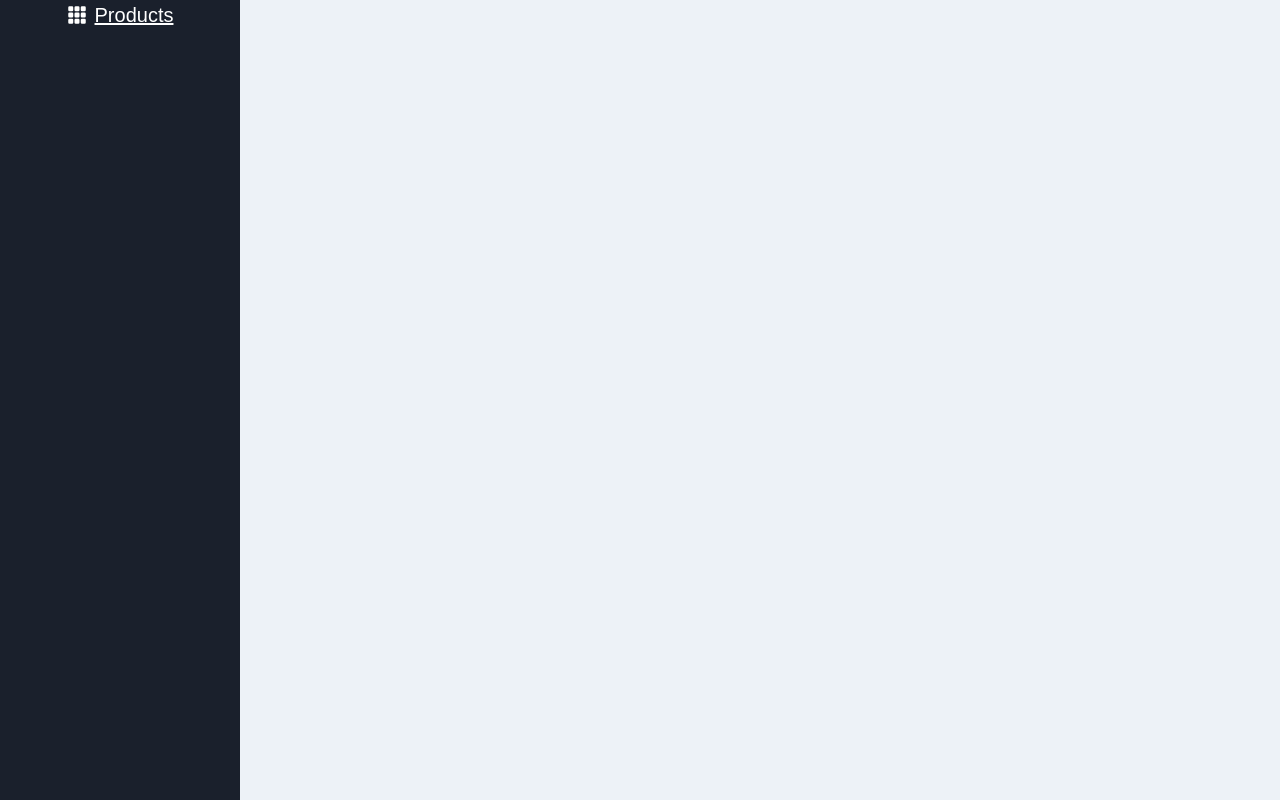
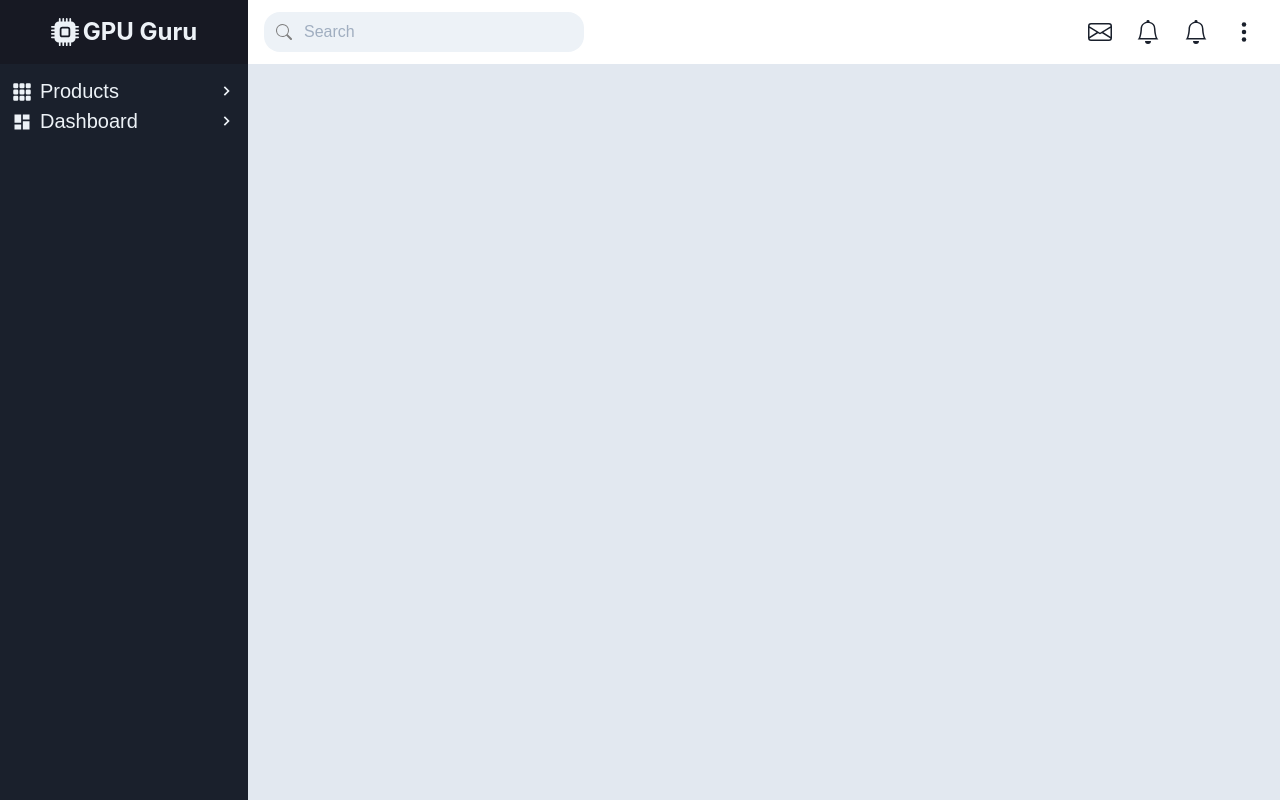
Before and after one commit to t-fisher98/gpu-guru-react, a React (Create React App) app: page /dashboard in a window 1280 px wide. Built offline with nearby package versions, Linux system fonts and the light colour scheme.

Commit message:
Added SideBar and AppBar to Dashboard.js

```diff
--- /dev/null
+++ b/src/components/appbar/AppBar.js
@@ -0,0 +1,104 @@
+import React, { useState } from 'react'
+
+import {
+  Flex,
+  InputGroup,
+  Input,
+  InputLeftElement,
+  HStack,
+  IconButton,
+  Img
+} from '@chakra-ui/react'
+import {
+  BsSearch,
+  BsEnvelope,
+  BsEnvelopeOpen,
+  BsBell,
+  BsBellFill,
+} from "react-icons/bs";
+import { IoEllipsisVertical } from 'react-icons/io5'
+
+function AppBar(props) {
+
+  const [mailHover, setMailHover] = useState(false);
+
+  const mailHoverState = () => setMailHover(!mailHover);
+
+  return (
+    <Flex
+      position="fixed"
+      px="1rem"
+      width="calc(100% - 15.5rem)"
+      height="4rem"
+      bg="white"
+      right="0"
+      alignItems="center"
+      justifyContent="space-between"
+    >
+      <InputGroup>
+        <Input
+          type="search"
+          placeholder="Search"
+          width="20rem"
+          borderRadius="1rem"
+          border="none"
+          bg="gray.100"
+          color="gray.800"
+          _focus={{ bg: "gray.200" }}
+        ></Input>
+        <InputLeftElement
+          children={<BsSearch color="gray" />}
+          pointerEvents="none"
+        />
+      </InputGroup>
+      <HStack>
+        <IconButton
+          icon={mailHover ? <BsEnvelopeOpen /> : <BsEnvelope />}
+          variant="ghost"
+          isRound
+          size="md"
+          fontSize="1.5rem"
+          _hover={{ cursor: "pointer", bgColor: "gray.100" }}
+          _focus={{ outline: "none" }}
+          onMouseEnter={mailHoverState}
+          onMouseLeave={mailHoverState}
+        />
+        <IconButton
+          icon={<BsBell />}
+          variant="ghost"
+          isRound
+          size="md"
+          fontSize="1.5rem"
+          _hover={{ cursor: "pointer", bgColor: "gray.100" }}
+          _focus={{ outline: "none" }}
+        />
+        <IconButton
+          icon={<BsBell />}
+          variant="ghost"
+          isRound
+          size="md"
+          fontSize="1.5rem"
+          _hover={{ cursor: "pointer", bgColor: "gray.100" }}
+          _focus={{ outline: "none" }}
+        />
+        <IconButton
+          icon={<IoEllipsisVertical />}
+          variant="ghost"
+          isRound
+          size="md"
+          fontSize="1.5rem"
+          _hover={{
+            cursor: "pointer",
+            bgColor: "gray.100",
+            transform: "rotate(-90deg)",
+          }}
+          _focus={{ outline: "none" }}
+        >
+          TF
+        </IconButton>
+      </HStack>
+    </Flex>
+  );
+}
+
+export default AppBar
--- /dev/null
+++ b/src/components/appbar/index.js
@@ -0,0 +1 @@
+export {default as AppBar} from './AppBar'
--- a/src/components/sidebar/SideBar.js
+++ b/src/components/sidebar/SideBar.js
@@ -1,15 +1,38 @@
 import React from 'react'
 
-import { Box } from '@chakra-ui/react'
+import { Branding } from 'ui/branding';
+import { SideBarLink } from 'ui/links';
+import {
+  Box,
+  Flex,
+  Center,
+  Heading,
+  Button,
+  Link,
+  List,
+  ListItem,
+  ListIcon,
+  Icon,
+} from "@chakra-ui/react";
+import { BsFillCpuFill, BsFillGrid3X3GapFill } from "react-icons/bs";
+import { MdDashboard } from 'react-icons/md'
 
-function SideBar(props) {
+export default function SideBar({children, ...props}) {
   return (
-    <Box>
-      <header>
-        <h1>Test</h1>
-      </header>
+    <Box width="15.5rem" height="100vh" bg="gray.800">
+      <Center bg="gray.900" color={"gray.100"} height="4rem" gap="1">
+        <Branding icon={BsFillCpuFill} iFs="1.75rem" hFs="1.5rem">
+          GPU Guru
+        </Branding>
+      </Center>
+      <List mt="3">
+        <ListItem _hover={{ bgColor: "blue.600" }}>
+          <SideBarLink icon={BsFillGrid3X3GapFill}>Products</SideBarLink>
+        </ListItem>
+        <ListItem _hover={{ bgColor: "blue.600" }}>
+          <SideBarLink icon={MdDashboard}>Dashboard</SideBarLink>
+        </ListItem>
+      </List>
     </Box>
-  )
+  );
 }
-
-export default SideBar;
--- a/src/pages/dashboard/DashboardPage.js
+++ b/src/pages/dashboard/DashboardPage.js
@@ -1,52 +1,15 @@
 import React, { useState } from 'react'
-import {
-  Flex,
-  Box,
-  Button,
-  Link,
-  List,
-  ListItem,
-  ListIcon
-} from '@chakra-ui/react'
-import {
-  BsFillGrid3X3GapFill
-} from 'react-icons/bs'
+import { Flex } from '@chakra-ui/react'
+import { SideBar } from 'components/sidebar'
+import { AppBar } from 'components/appbar'
 
 function DashboardPage() {
 
-  const [ isOpen, setIsOpen ] = useState(true);
-
-  const toggleSidebar = () => setIsOpen(!isOpen)
-
   return (
-    <>
-      <Flex width="100vw" height="100vh" bg="gray.100">
-        <Box
-          width={isOpen ? "15rem" : "2rem"}
-          height="100vh"
-          bg="gray.800"
-        >
-          <List>
-            <ListItem>
-              <Link
-                display="flex"
-                alignItems="center"
-                justifyContent="center"
-                fontSize="xl"
-                color="white"
-              >
-                <ListIcon as={BsFillGrid3X3GapFill}></ListIcon>
-                Products
-              </Link>
-            </ListItem>
-          </List>
-        </Box>
-        {/* <Button onClick={toggleSidebar}>Slide</Button> */}
-        <Flex>
-
-        </Flex>
-      </Flex>
-    </>
+    <Flex width="100vw" height="100vh" bg="gray.200">
+      <SideBar />
+      <AppBar />
+    </Flex>
   );
 }
 
--- a/src/pages/login/LoginPage.js
+++ b/src/pages/login/LoginPage.js
@@ -107,7 +107,7 @@ function LoginPage() {
             <VStack spacing={4}>
               <FormControl isRequired={emailHasValue}>
                 <FormLabel>Email</FormLabel>
-                <Input onChange={onInputChange} type="email" required></Input>
+                <Input onChange={onInputChange} type="email" required />
               </FormControl>
               <FormControl isRequired={passwordHasValue}>
                 <FormLabel>Password</FormLabel>
@@ -116,7 +116,7 @@ function LoginPage() {
                     type={showPassword ? "password" : "text"}
                     onChange={onInputChange}
                     required
-                  ></Input>
+                  />
                   <InputRightElement
                     children={
                       showPassword ? <AiFillEye /> : <AiFillEyeInvisible />
--- /dev/null
+++ b/src/ui/branding/Branding.js
@@ -0,0 +1,14 @@
+import React from 'react'
+
+import { Icon, Heading } from '@chakra-ui/react'
+
+function Branding({children, icon, iFs, hFs}) {
+  return (
+    <>
+      <Icon as={icon} fontSize={iFs}></Icon>
+      <Heading fontSize={hFs}>{children}</Heading>
+    </>
+  )
+}
+
+export default Branding
--- /dev/null
+++ b/src/ui/branding/index.js
@@ -0,0 +1 @@
+export {default as Branding} from './Branding'
--- /dev/null
+++ b/src/ui/links/SideBarLink.js
@@ -0,0 +1,29 @@
+import React from 'react'
+
+import {
+  Box,
+  Flex,
+  Link,
+  ListIcon,
+} from "@chakra-ui/react";
+import { BiChevronRight } from "react-icons/bi";
+
+function SideBarLink({children, ...props}) {
+  return (
+    <Link
+      fontSize={props.fontSize || "xl"}
+      color={props.color || "gray.100"}
+      _hover={{ textDecoration: "none" }}
+    >
+      <Flex alignItems={"center"} justifyContent={"space-between"} px={"3"}>
+        <Box>
+          <ListIcon as={props.icon} />
+          {children}
+        </Box>
+        <ListIcon as={BiChevronRight} mx="none" />
+      </Flex>
+    </Link>
+  );
+}
+
+export default SideBarLink
--- /dev/null
+++ b/src/ui/links/index.js
@@ -0,0 +1 @@
+export {default as SideBarLink} from './SideBarLink'
```
